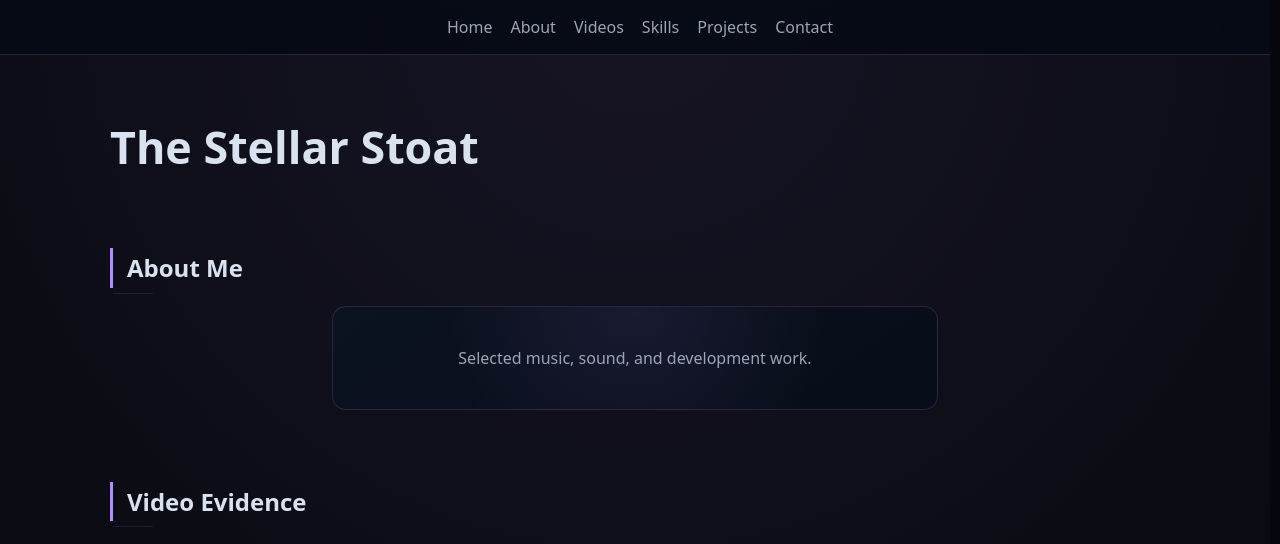
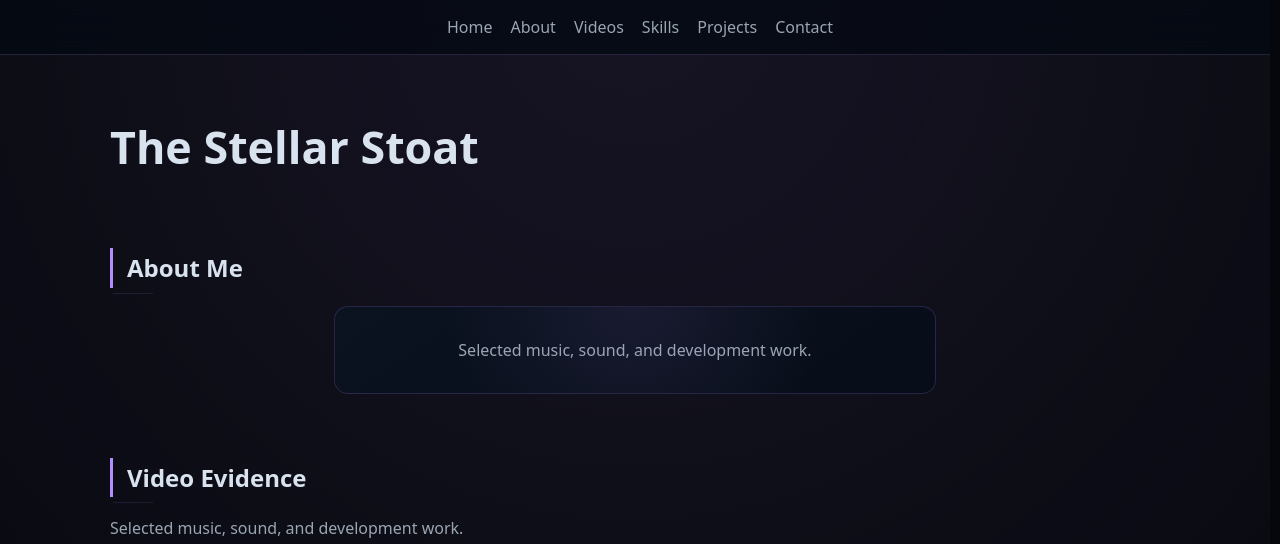
Before and after one commit to trenthian/trenthian.github.io, a Jekyll site: the page built from index.md, in a window 1280 px wide and 1400 px high. Shown: the top 544 px of the window. Built offline with Jekyll 4.4.1, drawn with Linux system fonts in a browser that asks for light colours.

Commit message:
Update style.scss

```diff
--- a/assets/css/style.scss
+++ b/assets/css/style.scss
@@ -141,6 +141,7 @@
   color: var(--muted);
 
 }
+
 
 /* ==========================================================
    LINKS
@@ -732,3 +733,54 @@
   }
 
 }
+/* ==========================================================
+   GLOBAL SPACING TUNING PASS
+   ========================================================== */
+
+.section {
+
+  margin-bottom: 64px;
+
+}
+
+/* tighter content rhythm inside cards */
+
+.card {
+
+  padding: 20px;
+
+}
+
+/* reduce paragraph heaviness */
+
+p {
+
+  margin: 10px 0;
+
+  color: var(--muted);
+
+  line-height: 1.65;
+
+}
+
+/* improve grid breathing room */
+
+.grid {
+
+  gap: 14px;
+
+}
+
+/* video section spacing alignment */
+
+.video-strip {
+
+  margin-top: 12px;
+
+}
+
+.video-notes {
+
+  margin-top: 12px;
+
+}
```
